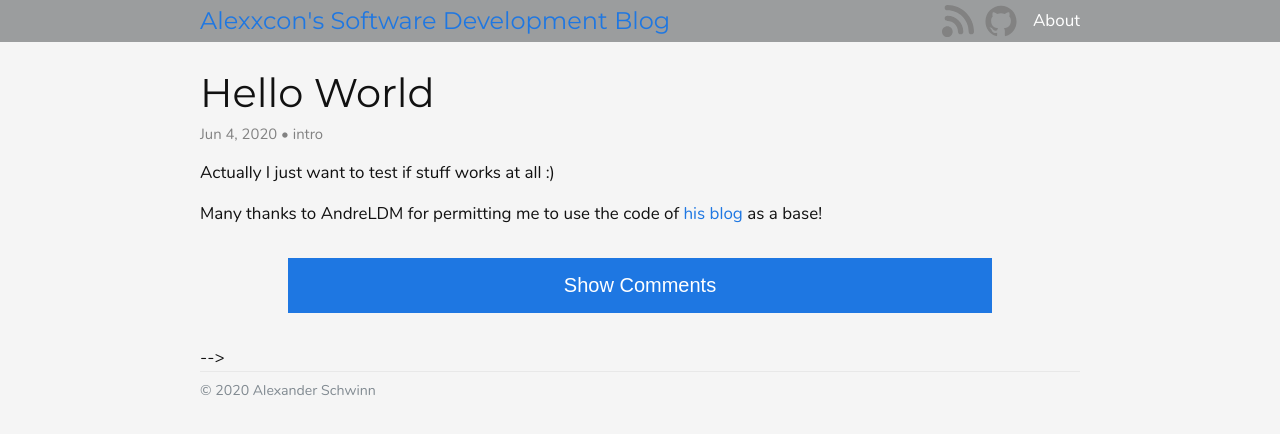
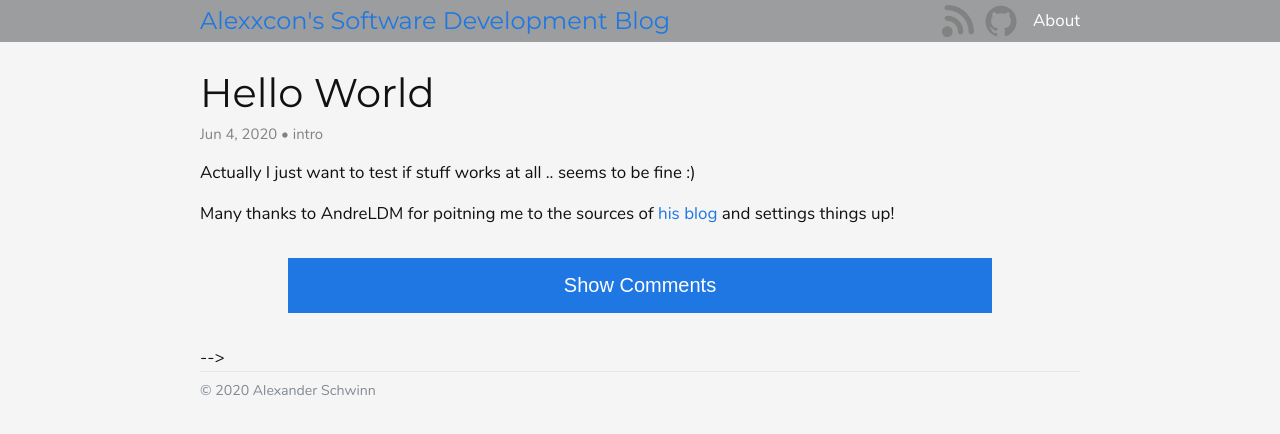
Before and after one commit to alexxcons/alexxcons.github.io, a Jekyll site: the page built from _posts/2020-06-04-hello-world.md, in a window 1280 px wide. Shown: the top 434 px of the page. Built offline with Jekyll 4.4.1, drawn with Linux system fonts in a browser that asks for light colours.

Commit message:
fixed hello world post

```diff
--- a/_posts/2020-06-04-hello-world.md
+++ b/_posts/2020-06-04-hello-world.md
@@ -5,6 +5,6 @@ date:   2020-06-04 22:51:00
 tags: intro
 comments: true
 ---
-Actually I just want to test if stuff works at all :)
+Actually I just want to test if stuff works at all .. seems to be fine :)
 
-Many thanks to AndreLDM for permitting me to use the code of [his blog](https://andreldm.com){:target="_blank"} as a base!
+Many thanks to AndreLDM for poitning me to the sources of [his blog](https://andreldm.com){:target="_blank"} and settings things up!
```
